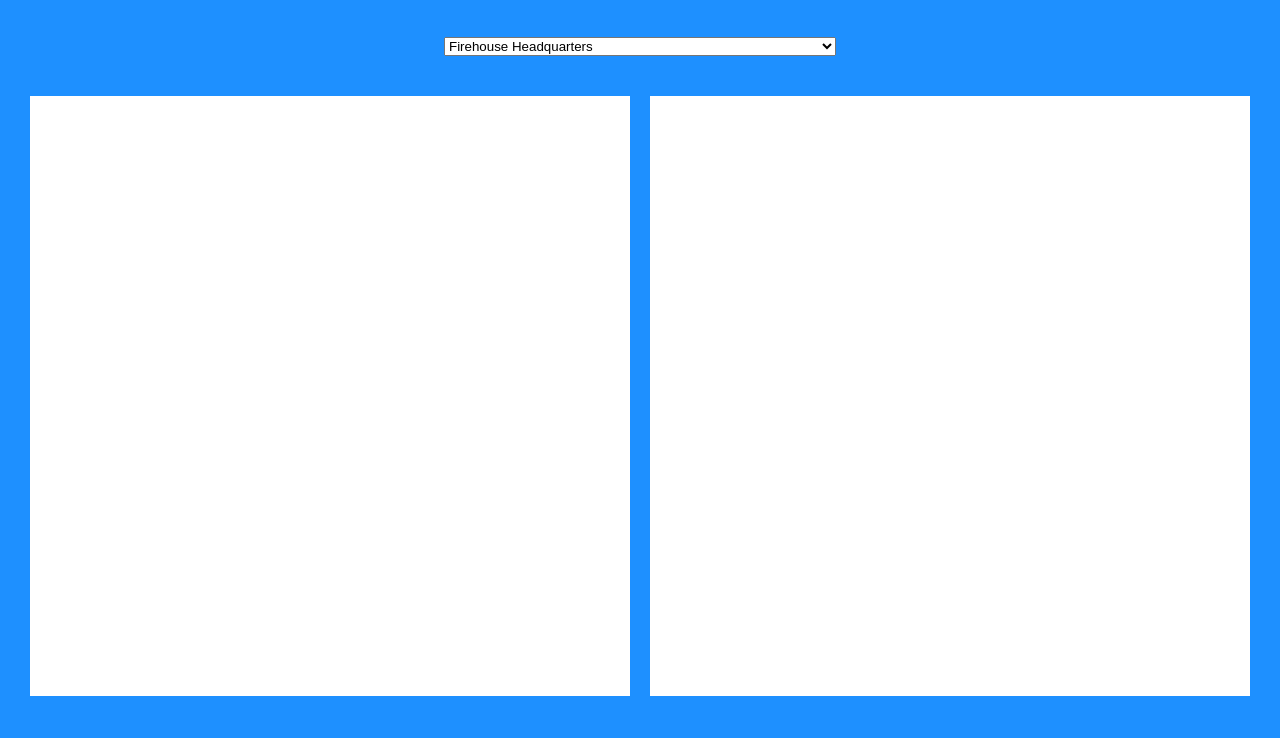
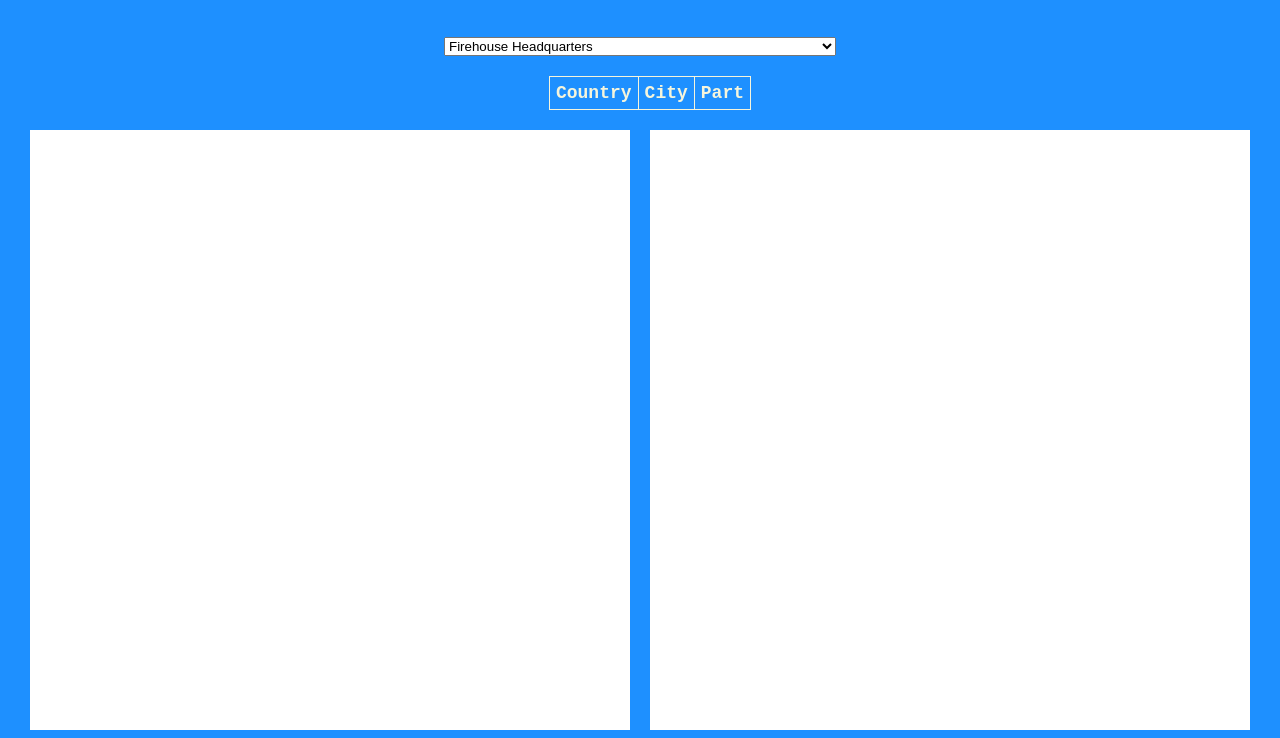
Before and after one commit to MJeorrett/cc-homework-w11-weekend, a website: page index.html in a window 1280 px wide. Shown: the part 111-849 px from the top of the page. Before the commit the page ends 815 px from the top, so only its background shows below. Drawn offline with Linux system fonts and the light colour scheme.

Commit message:
adding basic styling for table

```diff
--- a/index.html
+++ b/index.html
@@ -4,6 +4,7 @@
     <meta charset="utf-8">
     <title>Lego Hunt</title>
     <link rel="stylesheet" href="css/main.css">
+    <link rel="stylesheet" href="css/table.css">
     <script src="helpers/keys.js"></script>
     <script src="helpers/ajaxHelper.js"></script>
     <script src="helpers/htmlHelper.js"></script>
@@ -23,7 +24,13 @@
       <div id="set-container">
         <img id="set-image"></img>
         <table id="parts-table">
-          <thead></thead>
+          <thead>
+            <tr>
+              <th>Country</th>
+              <th>City</th>
+              <th>Part</th>
+            </tr>
+          </thead>
           <tbody></tbody>
         </table>
       </div>
--- a/public/css/main.css
+++ b/public/css/main.css
@@ -1,11 +1,11 @@
 body {
   background-color: dodgerblue;
+  color: beige;
   font-family: monospace;
 }
 
 h1 {
   text-align: center;
-  color: beige;
   font-size: 60px;
 }
 
@@ -27,6 +27,7 @@ h1 {
 #set-image {
   max-width: 600px;
   max-height: 400px;
+  margin-right: 20px;
 }
 
 #chart-container, #map-container {
--- /dev/null
+++ b/public/css/table.css
@@ -0,0 +1,14 @@
+table {
+  border-collapse: collapse;
+  font-size: 15px;
+}
+
+thead {
+  font-weight: bold;
+  font-size: 18px;
+}
+
+td, th {
+  border: 1.5px solid beige;
+  padding: 6px;
+}
```
